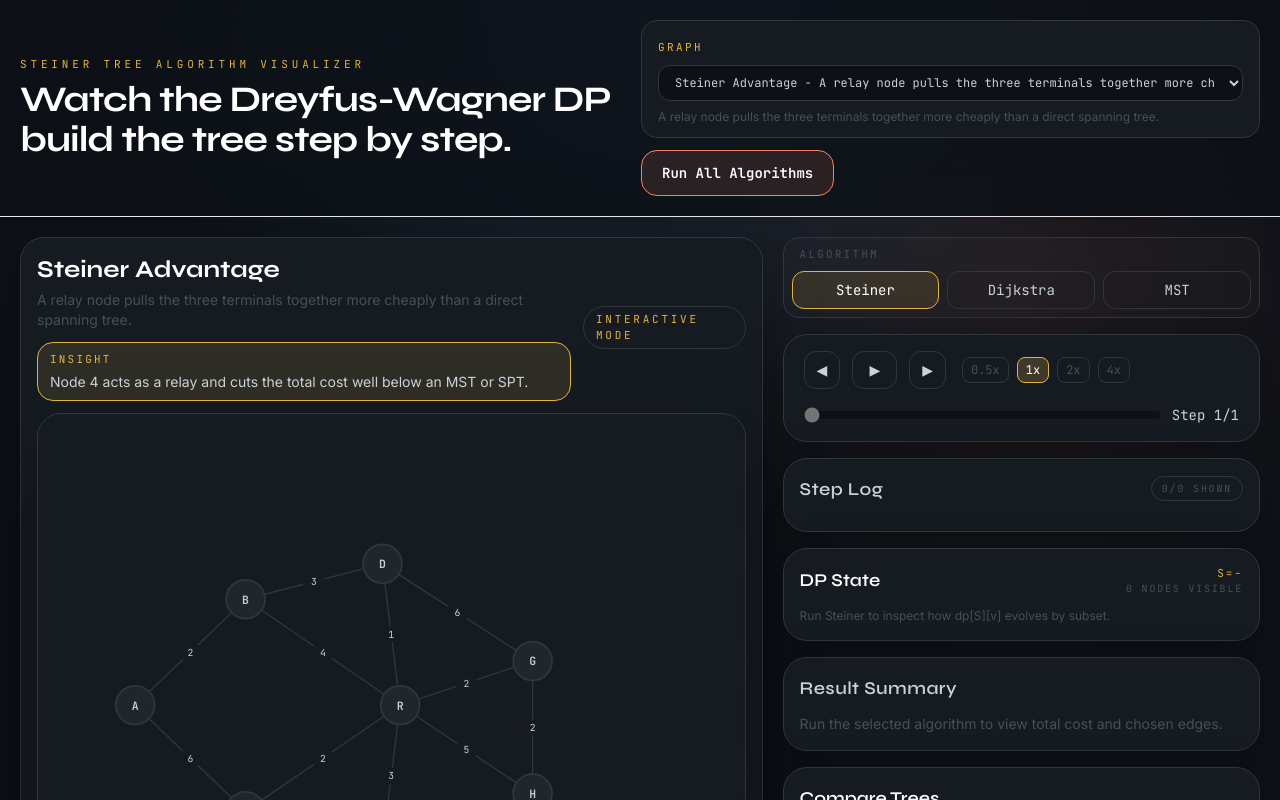
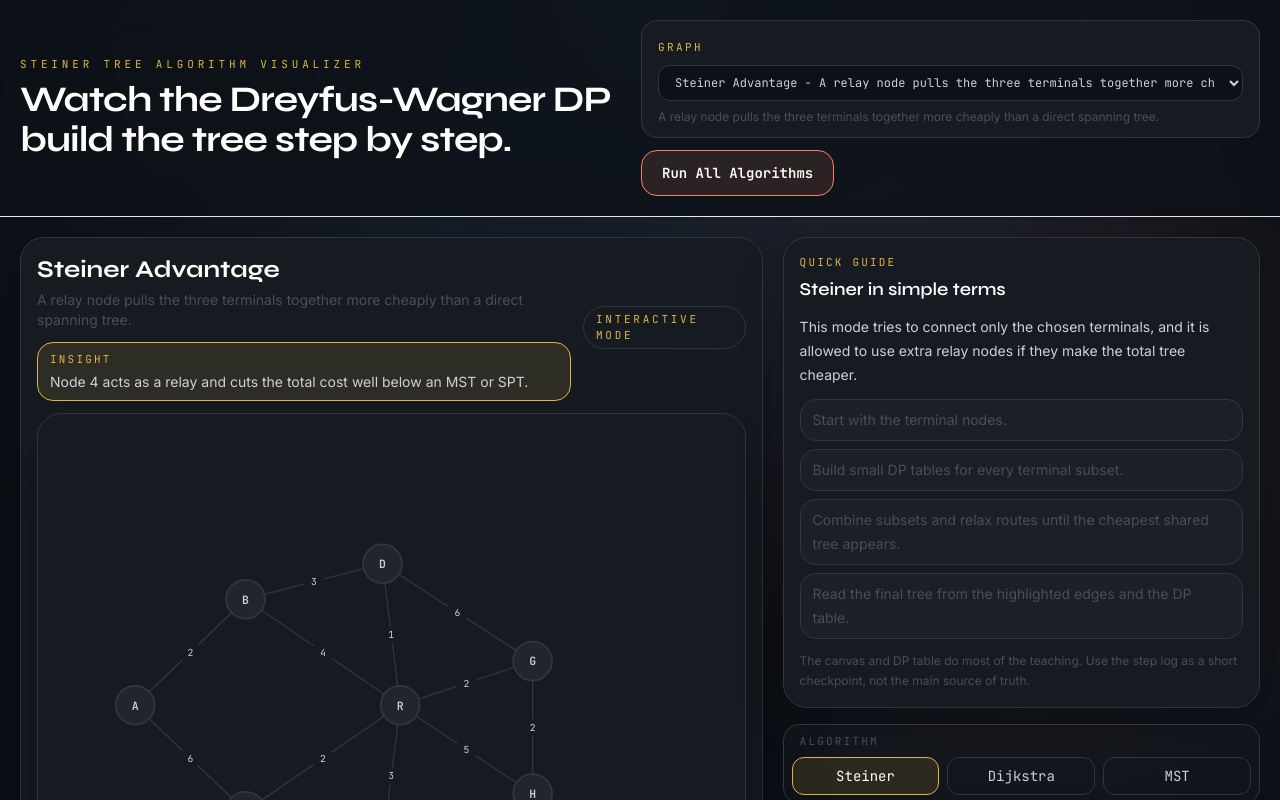
Before and after one commit to Sam27112004/Steiner_Tree_viz, a React (Vite) app: page / in a window 1280 px wide. Shown: the top 800 px of the page. Built offline with nearby package versions, Linux system fonts and the light colour scheme.

Commit message:
[UX] Add simple process guide panel

```diff
--- a/src/components/layout/MainLayout.jsx
+++ b/src/components/layout/MainLayout.jsx
@@ -5,6 +5,7 @@ import PlaybackBar from '../controls/PlaybackBar.jsx'
 import ComparePanel from '../panels/ComparePanel.jsx'
 import DPStatePanel from '../panels/DPStatePanel.jsx'
 import ResultPanel from '../panels/ResultPanel.jsx'
+import ProcessGuidePanel from '../panels/ProcessGuidePanel.jsx'
 import StepLog from '../panels/StepLog.jsx'
 import { usePlaybackStore } from '../../store/playbackStore.js'
 
@@ -61,6 +62,7 @@ function MainLayout({ graph, renderState, steps, onRunSteiner }) {
         </section>
 
         <aside className="flex min-h-0 flex-col gap-4 lg:sticky lg:top-5 lg:self-start">
+          <ProcessGuidePanel />
           <AlgoSelector />
           <PlaybackBar />
           <StepLog steps={steps} cursor={cursor} />
--- /dev/null
+++ b/src/components/panels/ProcessGuidePanel.jsx
@@ -0,0 +1,66 @@
+import { usePlaybackStore } from '../../store/playbackStore.js'
+
+const GUIDES = {
+  steiner: {
+    title: 'Steiner in simple terms',
+    summary:
+      'This mode tries to connect only the chosen terminals, and it is allowed to use extra relay nodes if they make the total tree cheaper.',
+    steps: [
+      'Start with the terminal nodes.',
+      'Build small DP tables for every terminal subset.',
+      'Combine subsets and relax routes until the cheapest shared tree appears.',
+      'Read the final tree from the highlighted edges and the DP table.',
+    ],
+  },
+  dijkstra: {
+    title: 'Dijkstra in simple terms',
+    summary:
+      'This mode grows the tree outward from one source node and always takes the next cheapest known distance.',
+    steps: [
+      'Pick one source terminal.',
+      'Visit the nearest unprocessed node next.',
+      'Relax neighboring edges when they give a cheaper route.',
+      'Stop when all target terminals are reached and trace the final tree edges.',
+    ],
+  },
+  mst: {
+    title: 'Prim MST in simple terms',
+    summary:
+      'This mode connects all nodes with the lowest total edge cost, but it does not care which nodes are terminals.',
+    steps: [
+      'Start from one node.',
+      'Keep the cheapest edge that expands the tree without making a cycle.',
+      'Repeat until every node is included.',
+      'Compare the full-graph tree cost with Steiner’s terminal-only tree.',
+    ],
+  },
+}
+
+function ProcessGuidePanel() {
+  const activeTab = usePlaybackStore((state) => state.activeTab)
+  const guide = GUIDES[activeTab] ?? GUIDES.steiner
+
+  return (
+    <section className="rounded-3xl border border-border bg-surface p-4 text-[var(--color-node-text)] shadow-[0_12px_44px_rgba(0,0,0,0.22)]">
+      <div className="mb-3">
+        <p className="font-mono text-[11px] uppercase tracking-[0.2em] text-[var(--color-consider)]">
+          Quick guide
+        </p>
+        <h2 className="mt-1 font-display text-lg font-semibold text-white">{guide.title}</h2>
+      </div>
+      <p className="text-sm leading-6 text-[var(--color-node-text)]">{guide.summary}</p>
+      <ul className="mt-3 space-y-2 text-sm leading-6 text-[var(--color-visited)]">
+        {guide.steps.map((step) => (
+          <li key={step} className="rounded-2xl border border-border bg-[rgba(255,255,255,0.02)] px-3 py-2">
+            {step}
+          </li>
+        ))}
+      </ul>
+      <p className="mt-3 text-xs leading-5 text-[var(--color-visited)]">
+        The canvas and DP table do most of the teaching. Use the step log as a short checkpoint, not the main source of truth.
+      </p>
+    </section>
+  )
+}
+
+export default ProcessGuidePanel
```
Also changed, not shown: 1 other file (tests, documents, lock files or other folders).
